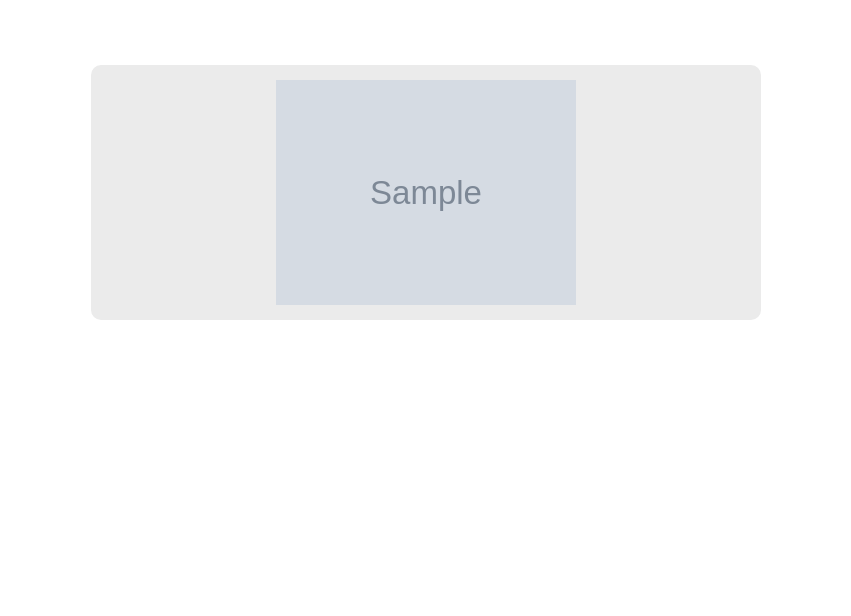
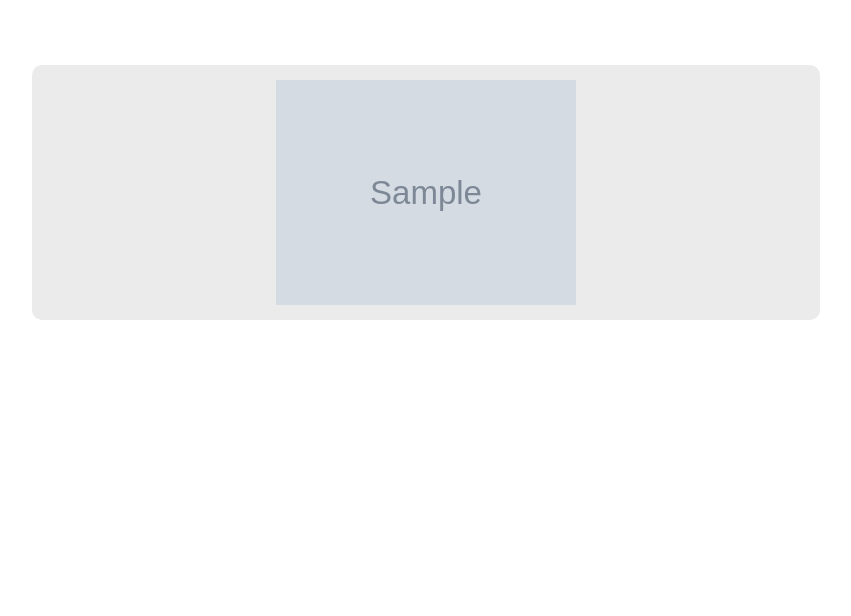
Before and after one commit to patEkel/SinglePage, a Django app: template books/templates/books/books.html in a window 1280 px wide. Shown: the part 52-668 px from the top of the page, without its empty margins (214-1065 px from the left). Run offline with Django 3.2, Linux system fonts and the light colour scheme; the template is opened without the code that fills it: most values are stand-ins (such as "Sample title", 1, 10 or a date in 2020); grey boxes marked "Sample" are stand-in pictures; some libraries are stand-ins or nearby versions.

Commit message:
update css for page summary

```diff
--- a/books/templates/books/books.html
+++ b/books/templates/books/books.html
@@ -5,7 +5,7 @@
 
 
 {% block content %}
-    <div class="col-md-8 col-md-offset-2">
+    <div class="col-md-12">
             <div class="panel-heading">
                 {% for review in book_reviews %}
                     <div class="book-or-person-container">
--- a/static/css/my-styles.css
+++ b/static/css/my-styles.css
@@ -34,7 +34,7 @@
 }
 
 
- /* Style the buttons that are used to open and close the accordion panel */
+ /* Container for both book button and book summary  */
 .book-or-person-container {
   border-radius: 10px;
   background-color: rgb(255, 255, 255);
@@ -52,7 +52,9 @@
   color: #444;
   cursor: pointer;
   padding: 15px;
-  width: 100%;
+  width: 75%;
+  margin-left: auto;
+  margin-right: auto;
   text-align: left;
   border: none;
   outline: none;
```
